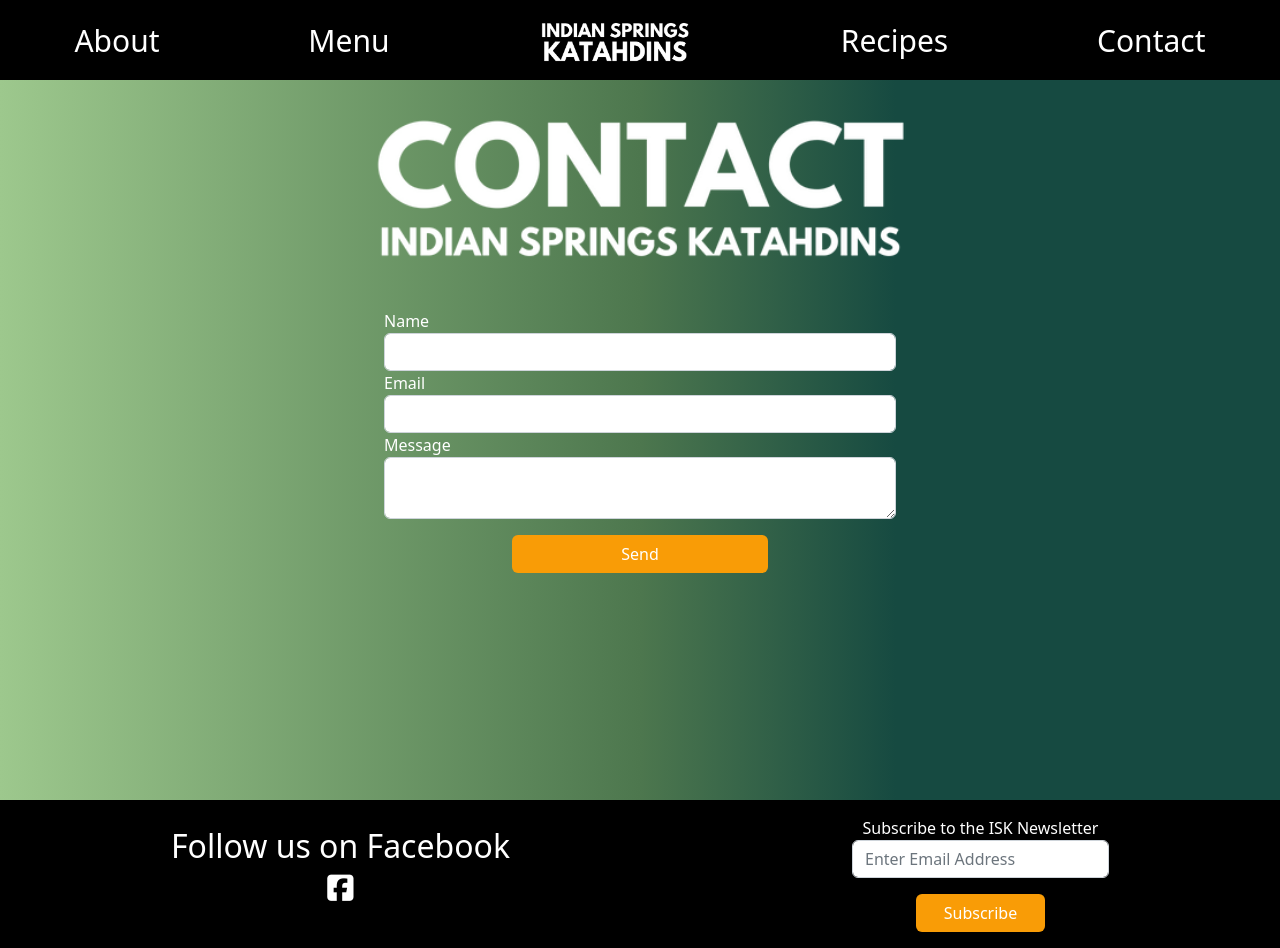
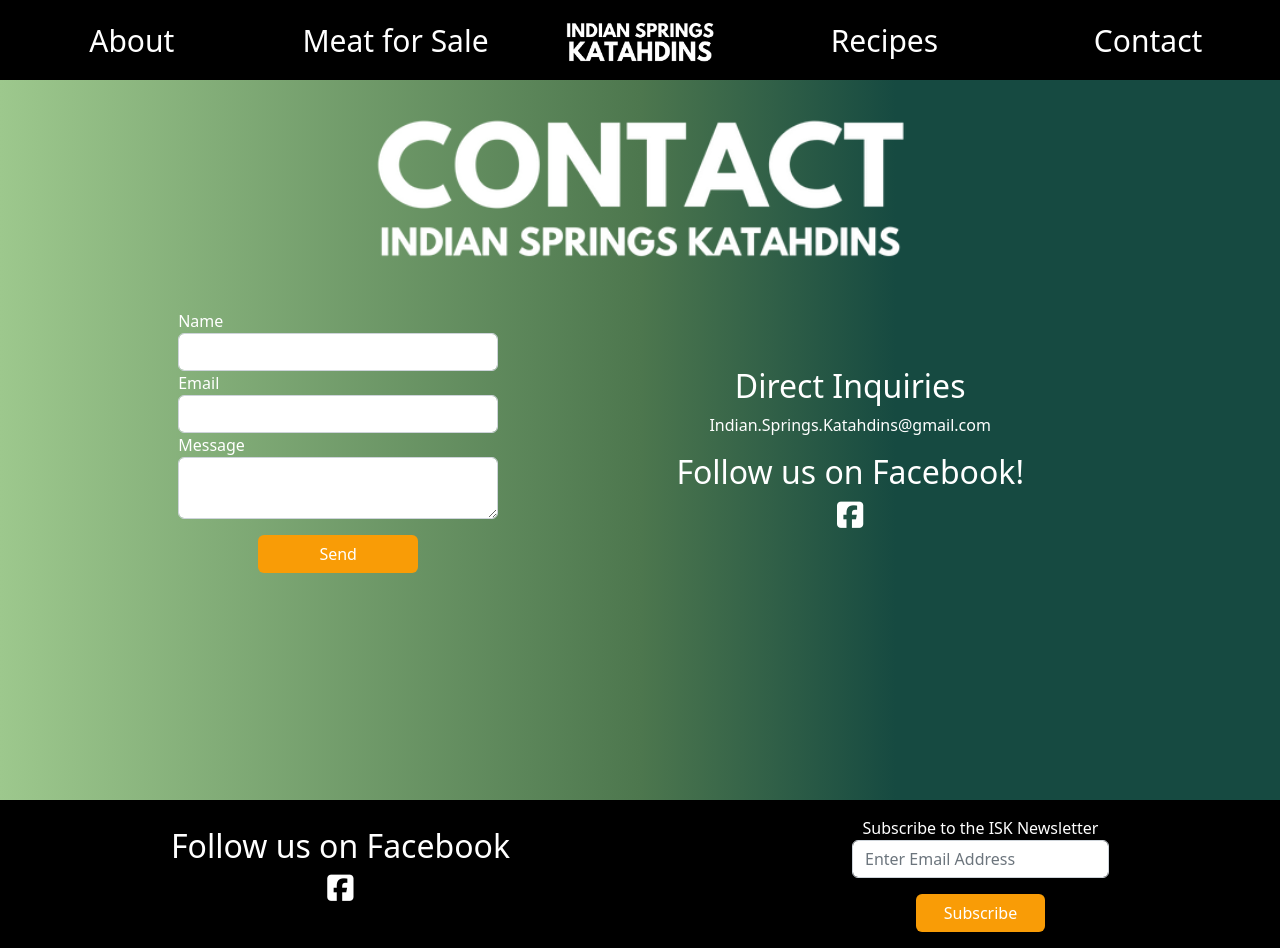
Before and after one commit to MattDay92/IndianSpringsKatahdins, a Vue app: page /contact in a window 1280 px wide. Built offline with nearby package versions, Linux system fonts and the light colour scheme.

Commit message:
2/10 commit

```diff
--- a/src/components/Banner.vue
+++ b/src/components/Banner.vue
@@ -5,30 +5,29 @@
 <template>
     <div class="banner">
         <img class="banner-img" alt="Indian Springs Katahdins Logo" src="@/components/photos/ISKLogoTransparent.png">
+        <h1 class="banner-info">At Indian Springs, we raise 100% grass-fed Katahdin sheep, rotationally grazing them on our farm in Trafalgar, Indiana. We sell meat cuts, whole lambs for butcher, and commercial breeding stock.</h1>
     </div>
 </template>
 
 <style scoped>
 .banner {
     display: flex;
-    justify-content: center;
+    justify-content: space-around;
     align-items: center;
-    width: 40vw;
+    width: 80vw;
     margin: auto;
     min-height: 95vh;
 }
 
 .banner-img{
-    width: 100%;
+    width: 30vw;
 }
 
 .banner-info{
-    width: 40vw;
+    width: 30vw;
     min-height: 25vh;
     text-align: center;
-    display: flex;
-    flex-direction: column;
-    justify-content: space-around;
+    font-size: 1.5rem;
 }
 
 .banner-btns {
--- a/src/components/Navbar.vue
+++ b/src/components/Navbar.vue
@@ -5,7 +5,7 @@
 <template>
     <nav id="nav">
         <a class="nav-text" href="/about">About</a>
-        <a class="nav-text" href="/menu">Menu</a>
+        <a class="nav-text" href="https://docs.google.com/document/d/e/2PACX-1vTe_sI1G2pWT-D4oTsGsDW-W-6cRxPwfUoAJWYUUMqqbWAFRUdsPDrMAvksfG6mpJtDrzcUolQTjD-H/pub" target="_blank">Meat for Sale</a>
         <a href="/"><img class="nav-logo" alt="Indian Springs Katahdins" src="@/components/photos/ISKLogoText.png"></a>
         <a class="nav-text" href="/recipes">Recipes</a>
         <a class="nav-text" href="/contact">Contact</a>
@@ -27,6 +27,11 @@
         z-index: 100;
     }
 
+    .nav-text{
+        width: 15vw;
+        text-align: center;
+    }
+
     .nav-logo{
         width: 12vw !important;
         margin-top: 1vh;
--- a/src/views/AboutView.vue
+++ b/src/views/AboutView.vue
@@ -557,18 +557,20 @@ article {
 #our-story-1,
 #our-story-2 {
   text-align: center;
-  width: 40vw;
 }
 
 #our-story-1 {
   display: flex;
   align-items: center;
+  width: 40vw;
 }
 
 #our-story-2 {
   margin-top: 10vh;
   display: flex;
   justify-content: center;
+  width: 50vw;
+
 }
 
 #our-story-img-div-1 {
--- a/src/views/ContactView.vue
+++ b/src/views/ContactView.vue
@@ -27,6 +27,7 @@ const alert = (message, type) => {
     <div class="img-div">
       <img alt="Contact Indian Springs Katahdins" src="@/components/photos/ContactISK.png" />
     </div>
+    <div class="contact-content">
       <form class="form" ref="form" @submit.prevent="sendEmail">
         <input type="hidden" value="Indian Springs Katahdins" name="to_name">
         <label>Name</label>
@@ -37,6 +38,13 @@ const alert = (message, type) => {
         <textarea class="form-control" name="message"></textarea>
         <input class="btn" type="submit" id="liveAlertBtn" value="Send">
       </form>
+      <div class="contact-direct-div">
+        <h2>Direct Inquiries</h2>
+        <p>Indian.Springs.Katahdins@gmail.com</p>
+        <h2>Follow us on Facebook!</h2>
+        <a href="https://www.facebook.com/profile.php?id=61555159784777" target="_blank"><i class="fa-brands fa-square-facebook"></i></a>
+      </div>
+    </div>
   </main>
   <FooterVue />
 </template>
@@ -74,6 +82,17 @@ export default {
 </script>
 
 <style scoped>
+
+.contact-content{
+  display: flex;
+  justify-content: space-around;
+  align-items: center;
+  width: 80vw;
+}
+
+.contact-direct-div{
+  text-align: center ;
+}
 .alert {
   position: fixed;
 }
@@ -92,12 +111,12 @@ img {
 .form {
   display: flex;
   flex-direction: column;
-  width: 40vw;
+  width: 25vw;
   margin: auto;
 }
 
-.form-control:focus{
-  box-shadow:none;
+.form-control:focus {
+  box-shadow: none;
 }
 
 .btn {
@@ -108,4 +127,8 @@ img {
   margin-top: 2vh;
   margin-bottom: 2vh;
 }
+
+.fa-brands{
+    font-size: 30px;
+}
 </style>
--- a/src/views/MenuView.vue
+++ b/src/views/MenuView.vue
@@ -6,11 +6,15 @@ import Navbar from '@/components/Navbar.vue';
   <div>
     <Navbar />
     <main>
-
+        <embed typeof="application/pdf" src="/ISKPriceSheet.pdf"></embed>
     </main>
   </div>
 </template>
 
-<style>
+<style scoped>
 
+  embed {
+    width: 100%;
+    height: 80vh;
+  }
 </style>
```
Also changed, not shown: 2 other files (tests, documents, lock files or other folders). Lines whose indentation alone changed are shown as unchanged.
